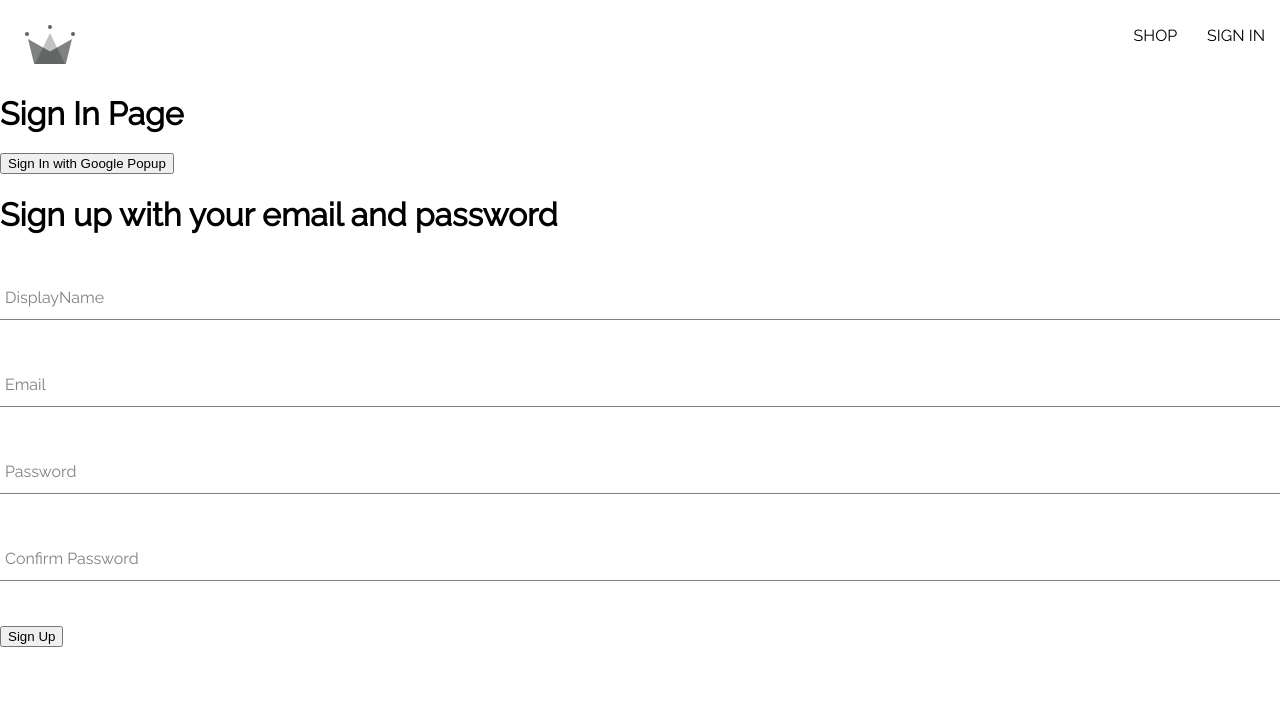
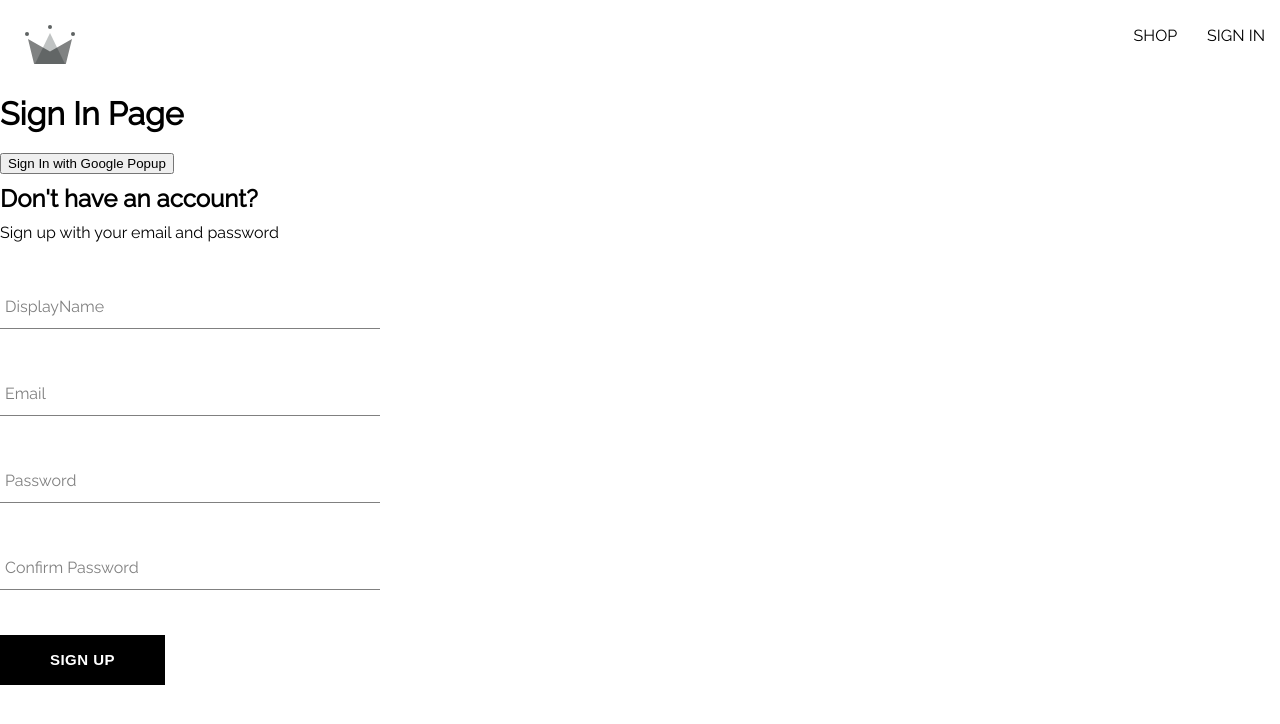
Before and after one commit to ashcoder98/crown-apparel, a React (Create React App) app: page /sign-in in a window 1280 px wide. Shown: the top 724 px of the page. Built offline with nearby package versions, Linux system fonts and the light colour scheme.

Commit message:
added button component + styling

```diff
--- /dev/null
+++ b/src/components/button/button.component.jsx
@@ -0,0 +1,17 @@
+import './button.styles.scss';
+
+const button_Type_Classes = {
+    google: 'google-sign-in',
+    inverted: 'inverted'
+}
+
+
+const Button = ({children, buttonType, ...otherProps}) => {
+return (
+    <button className={`button-container ${button_Type_Classes[buttonType]}`}{...otherProps}>
+        {children}
+    </button>
+)
+};
+
+export default Button;
--- /dev/null
+++ b/src/components/button/button.styles.scss
@@ -0,0 +1,5 @@
+.button-container {
+    min-width: 165px;
+    width: auto; height: 50px;
+    letter-spacing: 0.5px; line-height: 50px;
+    padding: 0 35px 0 35px; font-size: 15px; background-color: black; color: white; text-transform: uppercase;  font-weight: bolder; border: none; cursor: pointer; display: flex; justify-content: center; &:hover { background-color: white; color: black; border: 1px solid black; } &.google-sign-in { background-color: #4285f4; color: white; &:hover { background-color: #357ae8; border: none; } } &.inverted { background-color: white; color: black; border: 1px solid black; &:hover { background-color: black; color: white; border: none; } } }
--- a/src/components/sign-up-form/sign-up-form.component.jsx
+++ b/src/components/sign-up-form/sign-up-form.component.jsx
@@ -3,12 +3,17 @@ import {useState} from "react";
 import {createAuthUserWithEmailandPassword, createUserDocumentFromAuth} from "../../utils/firebase/firebase.utils";
 
 import FormInput from "../form-input/form-input.component";
+import Button from "../button/button.component";
+import './sign-up-form.styles.scss';
+
 const defaultFormFields = {
     displayName: '',
     email: '',
     password: '',
     confirmPassword: ''
 }
+
+
 
 const SignUpForm = () => {
 
@@ -57,8 +62,9 @@ const SignUpForm = () => {
     }
 
     return (
-        <div>
-            <h1>Sign up with your email and password</h1>
+        <div className="sign-up-container">
+            <h2>Don't have an account?</h2>
+            <span>Sign up with your email and password</span>
             <form onSubmit={handleSubmit}>
 
                 <FormInput
@@ -90,7 +96,7 @@ const SignUpForm = () => {
                     name="confirmPassword"
                     value={confirmPassword}></FormInput>
 
-                <button type="submit">Sign Up</button>
+                <Button type="submit">Sign Up</Button>
             </form>
         </div>
 
--- /dev/null
+++ b/src/components/sign-up-form/sign-up-form.styles.scss
@@ -0,0 +1,9 @@
+.sign-up-container {
+    display: flex;
+    flex-direction: column;
+    width: 380px;
+}
+
+h2 {
+    margin: 10px 0
+}
```
